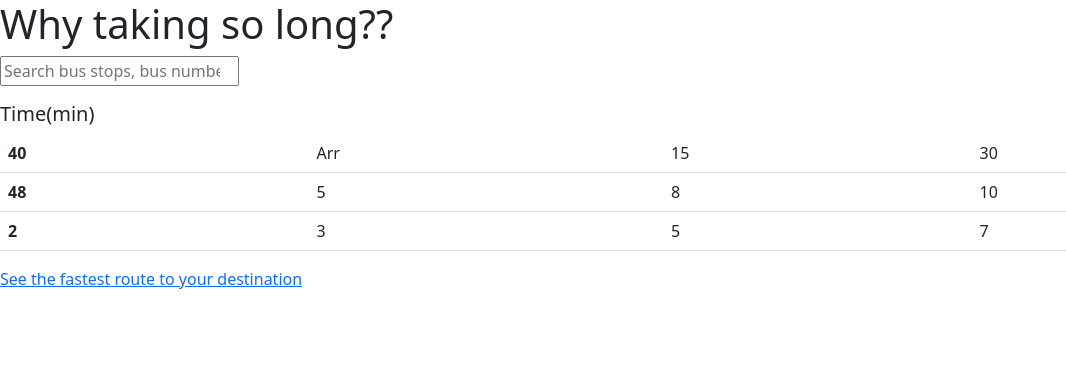
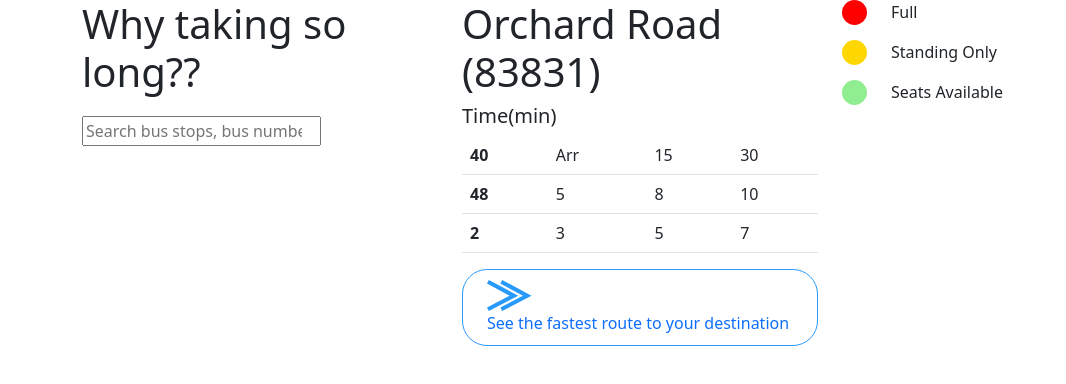
Before and after one commit to russelldesilva/ID_S10203242_RusselldeSilva_Assg2_website, a plain HTML site: page ID_S10203242_RusselldeSilva_Assg2_website/bus-timings.html in a window 1280 px wide. Shown: the whole page, without its empty margins (0-1066 px from the left). Drawn offline with nearby package versions, Linux system fonts and the light colour scheme.

Commit message:
basic html/css

```diff
--- a/ID_S10203242_RusselldeSilva_Assg2_website/bus-timings.html
+++ b/ID_S10203242_RusselldeSilva_Assg2_website/bus-timings.html
@@ -1,14 +1,21 @@
 <html>
     <head>
-        <link href = "styles.css" type="html/css" rel="stylesheet">
         <link href="https://cdn.jsdelivr.net/npm/bootstrap@5.0.0-beta1/dist/css/bootstrap.min.css" rel="stylesheet" integrity="sha384-giJF6kkoqNQ00vy+HMDP7azOuL0xtbfIcaT9wjKHr8RbDVddVHyTfAAsrekwKmP1" crossorigin="anonymous">
+        <link href = "styles.css" rel="stylesheet">
       </head>
     <body>
-        <h1>Why taking so long??</h1>
-        <form class = "timings">
+
+        <div class="container bus-timings">
+          <div class="row">
+            <div class="col">
+              <h1 id="taking-so-long">Why taking so long??</h1>
+              <form>
                   <input type="search" placeholder="Search bus stops, bus numbers, places and streets" id = "search">
               </form>
-        <h5>Time(min)</h3>
+            </div>
+            <div class="col">
+              <h1 class="bus-stop" id = "name">Orchard Road (<span id = "code">83831</span>)</h1>
+              <h5>Time(min)</h5>
               <table class="timing-table table">
                   <tbody>
                       <tr>
@@ -31,8 +38,43 @@
                       </tr>
                     </tbody>
               </table>
-        <div class="route-btn">
+              <div id="see-fastest"  class="container">
+                <svg xmlns="http://www.w3.org/2000/svg" width="44.502" height="30.94" viewBox="0 0 44.502 30.94">
+                  <path id="Path_233" data-name="Path 233" d="M0,25.928,13.974,0,27.4,25.928" transform="translate(26.877 1.761) rotate(90)" fill="none" stroke="#2699fb" stroke-width="4"/>
+                  <path id="Path_234" data-name="Path 234" d="M0,25.928,13.974,0,27.4,25.928" transform="translate(40.221 1.761) rotate(90)" fill="none" stroke="#2699fb" stroke-width="4"/>
+                </svg>
                 <a href="fastest-route.html">See the fastest route to your destination</a>
               </div>
+            </div>
+            <div class="col">
+              <div class="row">
+                <div class="col-sm-auto">
+                  <div id = "red-circle"></div>
+                </div>
+                <div class="col">
+                  <p>Full</p>
+                </div>
+              </div>
+              <div class="row">
+                <div class="col-sm-auto">
+                  <div id = "yellow-circle"></div>
+                </div>
+                <div class="col">
+                  <p>Standing Only</p>
+                </div>
+              </div>
+              <div class="row">
+                <div class="col-sm-auto">
+                  <div id = "green-circle"></div>
+                </div>
+                <div class="col">
+                  <p>Seats Available</p>
+                </div>
+              </div>
+            </div>
+          </div>
+        </div>
+        <script src="https://code.jquery.com/jquery-3.5.1.js" integrity="sha256-QWo7LDvxbWT2tbbQ97B53yJnYU3WhH/C8ycbRAkjPDc=" crossorigin="anonymous"></script>
+        <script src="script.js"></script>
     </body>
 </html>
--- a/ID_S10203242_RusselldeSilva_Assg2_website/script.js
+++ b/ID_S10203242_RusselldeSilva_Assg2_website/script.js
@@ -5,3 +5,17 @@ function newPage(url){
 
 $("#clock").click(function(){newPage("bus-timings.html")});
 $("#route").click(function(){newPage("fastest-route.html")});
+
+$("#see-fastest").hover(
+    function(){
+        $(this).css({"background-color":"#2699fb",})
+        $("a").css({"color":"white"})
+        $("path").css({"stroke":"white"})
+    },
+    function(){
+        $(this).css({"background-color":"white",})
+        $("a").css({"color":"#2699fb"})
+        $("path").css({"stroke":"#2699fb"})
+    }
+);
+$("#see-fastest").click(function(){newPage("fastest-route.html")});
--- a/ID_S10203242_RusselldeSilva_Assg2_website/styles.css
+++ b/ID_S10203242_RusselldeSilva_Assg2_website/styles.css
@@ -24,3 +24,33 @@
     height: auto;
     margin: auto;
 }
+#taking-so-long{padding-bottom:12px;}
+/*.bus-timings{margin-left: 0px;}*/
+#see-fastest{
+    display: flex;
+    flex-direction: column;
+    border: solid 1px #2699fb;
+    border-radius: 25px;
+    padding-top: 10px;
+    padding-bottom: 10px;
+}
+a{text-decoration: none;}
+#red-circle{
+    height: 25px;
+    width: 25px;
+    margin: 0;
+    border-radius: 50%;
+    background-color: red;
+}
+#yellow-circle{
+    height: 25px;
+    width: 25px;
+    border-radius: 50%;
+    background-color:gold;
+}
+#green-circle{
+    height: 25px;
+    width: 25px;
+    border-radius: 50%;
+    background-color:lightgreen;
+}
```
Also changed, not shown: ID_S10203242_RusselldeSilva_Assg2_website/images/double arrow.svg (added). Lines whose indentation alone changed are shown as unchanged.
